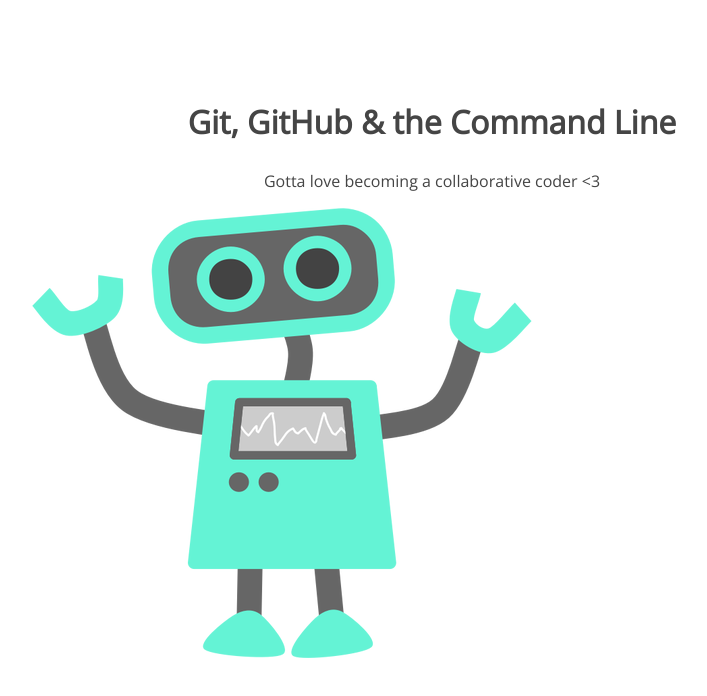
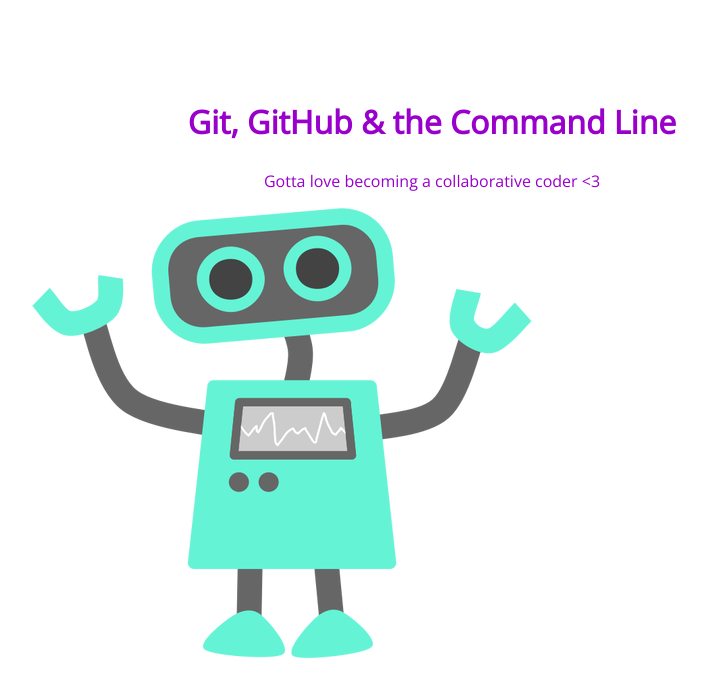
Before and after one commit to InnaMon/105-project, a plain HTML site: page index.html in a window 1280 px wide. Shown: the whole page, without its empty margins (208-915 px from the left). Drawn offline with nearby package versions, Linux system fonts and the light colour scheme.

Commit message:
changes h1 color

```diff
--- a/css/style.css
+++ b/css/style.css
@@ -5,7 +5,7 @@
 section h1,
 section p {
 	text-align: center;
-	color: #454545;
+	color: #9900cc;
 }
 section h1 {
 	font: 32px 'Open Sans';
```
